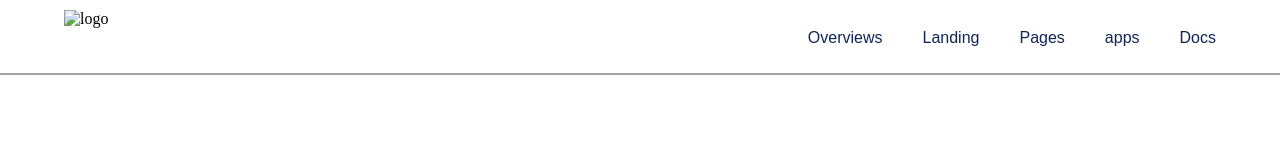
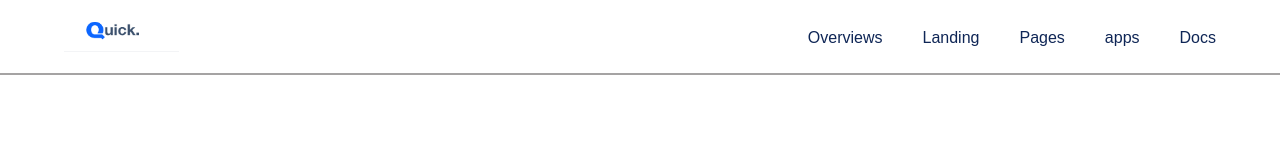
Before and after one commit to Istiyak001/quick, a plain HTML site: page index.html in a window 1280 px wide. Drawn offline with Linux system fonts and the light colour scheme.

Commit message:
Update index.html

```diff
--- a/index.html
+++ b/index.html
@@ -8,7 +8,7 @@
      <link rel="stylesheet" href="css/style.css">
 <!-- custom css end -->
 <!-- favicon strt -->
-     <link rel="shortcut icon" href="/images/quick.png" type="image/x-icon">
+     <link rel="shortcut icon" href="images/quick.png" type="image/x-icon">
 <!-- favicon end -->
 </head>
 <body>
@@ -16,7 +16,7 @@
      <header>
         <div class="container">
             <div class="logo">
-                <img src="assets/images/quick.png" alt="logo">
+                <img src="images/quick.png" alt="logo">
             </div>
             <nav class="menu">
                 <ul>
```
